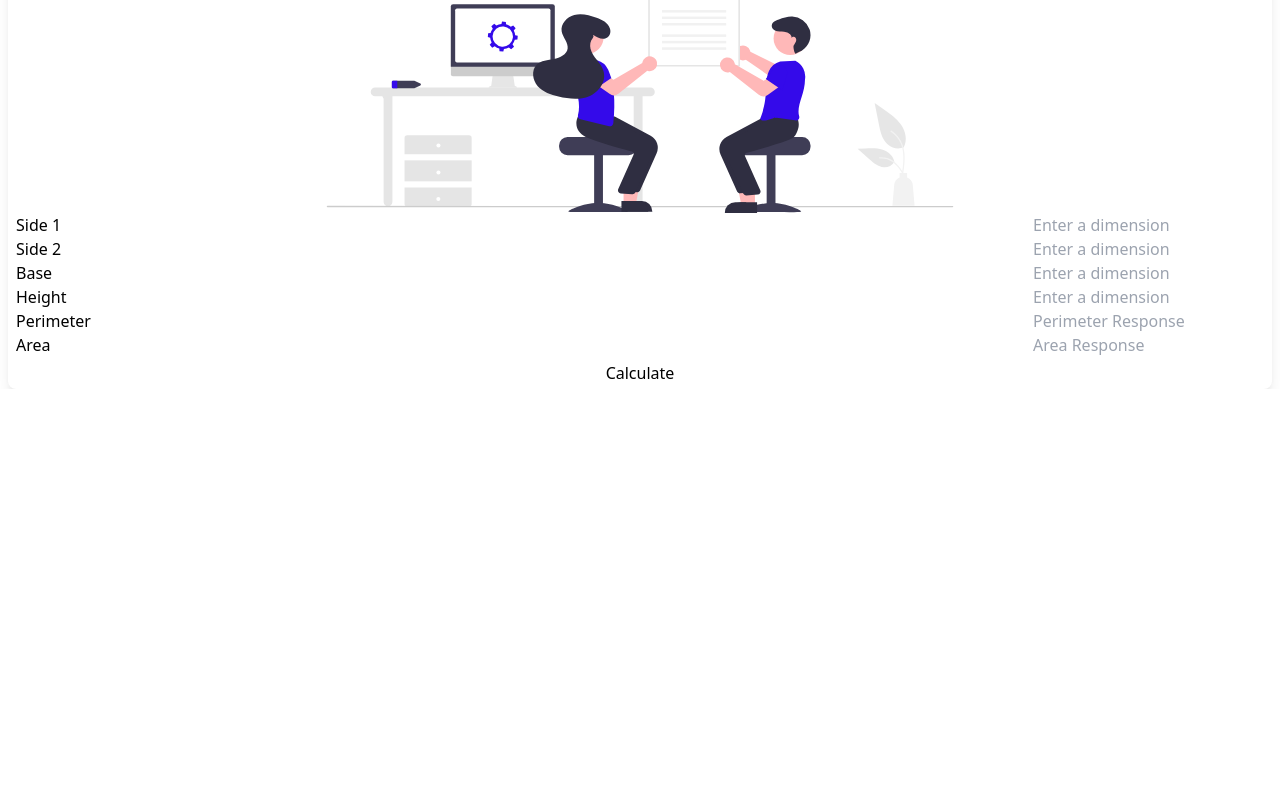
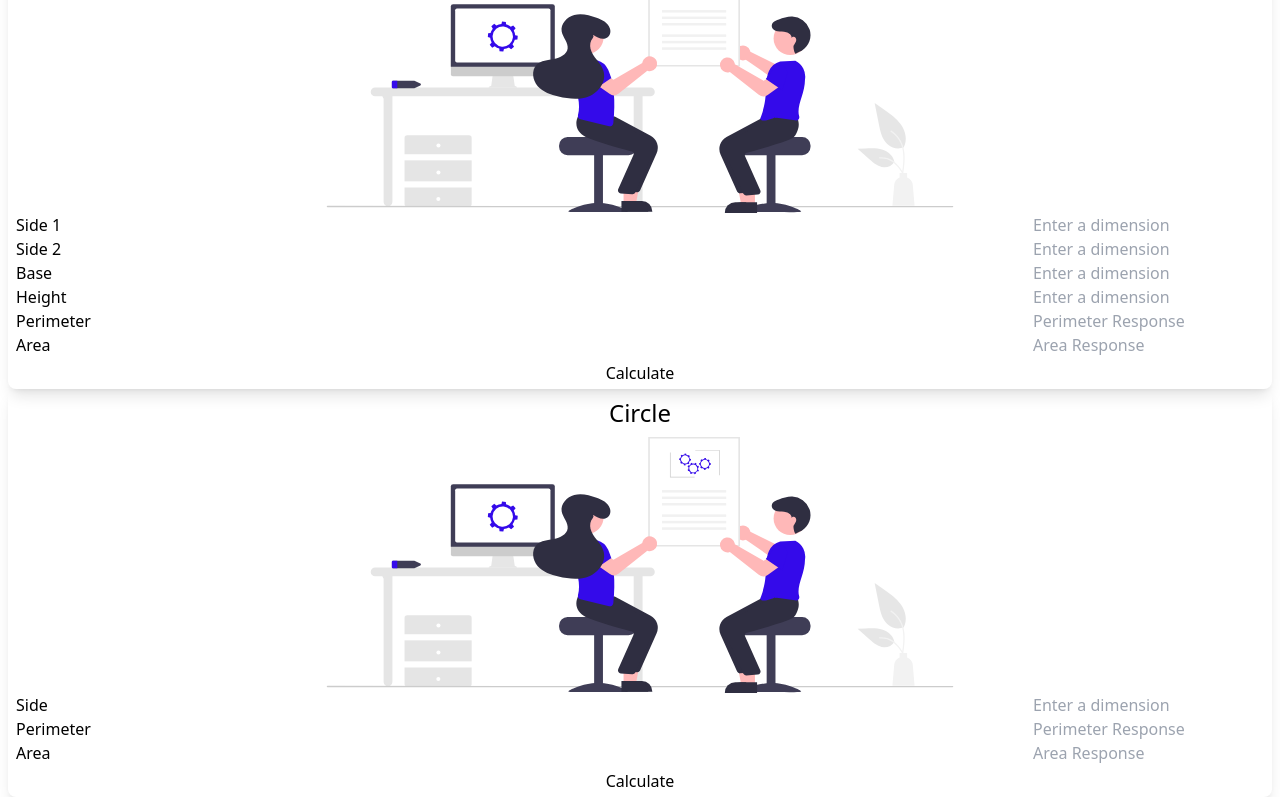
Before and after one commit to devenriq/P-Taller-JS, a website: page src/components/formulas-basicas/index.html in a window 1280 px wide. Shown: the part 571-1368 px from the top of the page. Before the commit the page ends 960 px from the top, so only its background shows below. Drawn offline with nearby package versions, Linux system fonts and the light colour scheme; files that its build step writes are made by us from their sources.

Commit message:
circle section created

```diff
--- a/src/components/formulas-basicas/index.html
+++ b/src/components/formulas-basicas/index.html
@@ -116,6 +116,42 @@
             </div>
           </div>
         </div>
+        <div
+          id="circle-container "
+          class="w-full flex flex-col justify-center rounded-lg shadow-lg"
+        >
+          <h2 class="text-2xl text-center m-2">Circle</h2>
+          <img
+            src="../../img/undraw_processing_re_tbdu.svg"
+            alt=""
+            class="w-full h-64"
+          />
+          <div>
+            <div class="flex justify-between mx-2">
+              <div id="demands">
+                <p>Side</p>
+                <p>Perimeter</p>
+                <p>Area</p>
+              </div>
+              <div id="responses" class="">
+                <input
+                  type="number"
+                  placeholder="Enter a dimension"
+                  id="square-input"
+                />
+                <p id="circle-perimeter-response" class="text-gray-400">
+                  Perimeter Response
+                </p>
+                <p id="circle-area-response" class="text-gray-400">
+                  Area Response
+                </p>
+              </div>
+            </div>
+            <div class="mx-2">
+              <button id="circle-button" class="w-full py-1">Calculate</button>
+            </div>
+          </div>
+        </div>
       </section>
     </main>
     <footer></footer>
--- a/src/components/formulas-basicas/index.js
+++ b/src/components/formulas-basicas/index.js
@@ -16,11 +16,13 @@ const squareCalculus = () => {
 };
 
 const triangleCalculus = () => {
+  // Getting the inputs
   const side1 = parseFloat(document.querySelector("#triangle-side1").value);
   const side2 = parseFloat(document.querySelector("#triangle-side2").value);
   const height = parseFloat(document.querySelector("#triangle-height").value);
   const base = parseFloat(document.querySelector("#triangle-base").value);
 
+  // Taking the fields where the responses will be show
   const trianglePerimeterResponse = document.querySelector(
     "#triangle-perimeter-response"
   );
@@ -28,10 +30,12 @@ const triangleCalculus = () => {
     "#triangle-area-response"
   );
 
+  // Making the calculus
   const triangleArea = (base * height) / 2;
   const trianglePerimeter = side1 + side2 + base;
   console.log(typeof trianglePerimeter);
 
+  // Showing the results in the DOM
   triangleAreaResponse.innerHTML = triangleArea;
   trianglePerimeterResponse.innerHTML = trianglePerimeter;
 };
```
